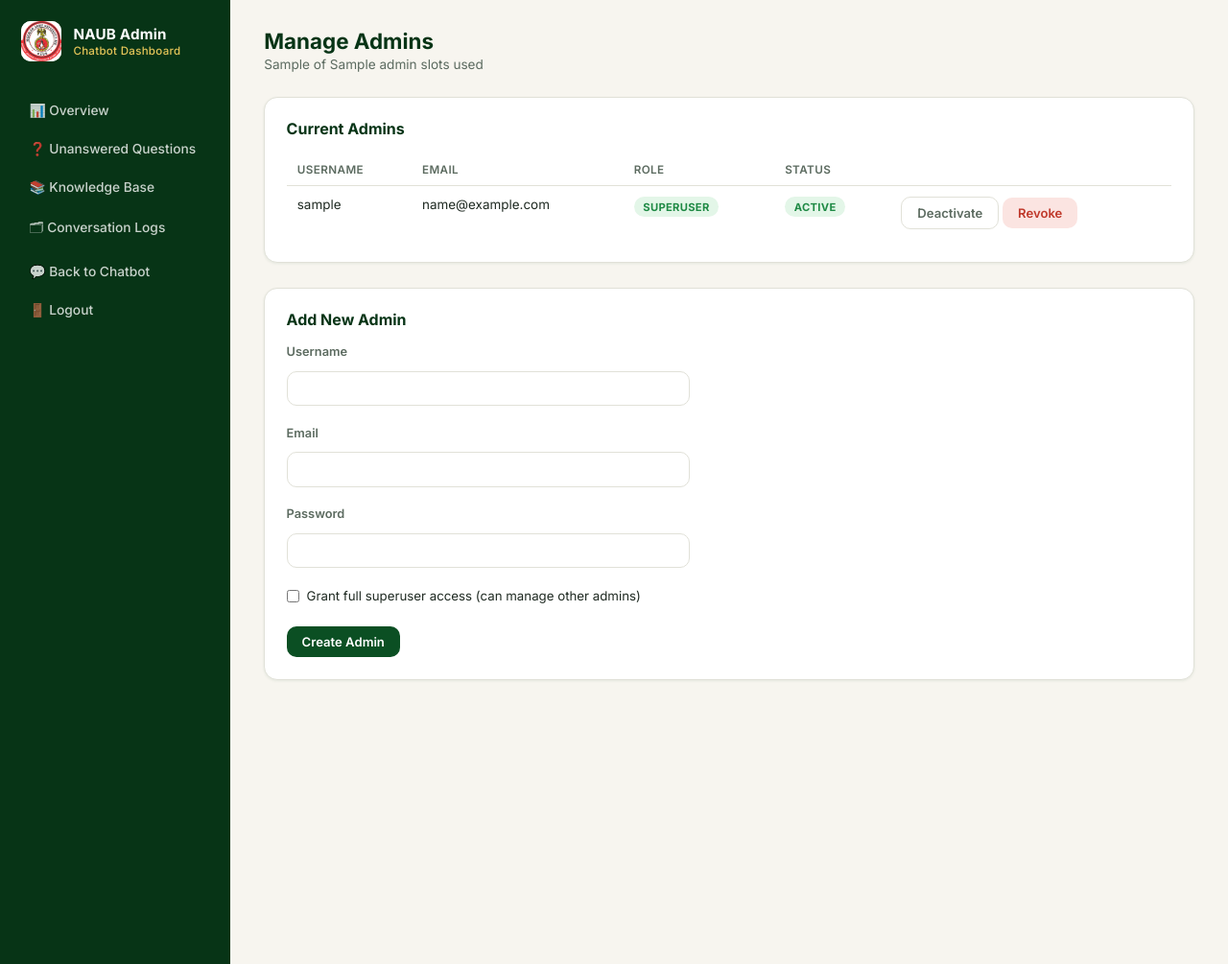
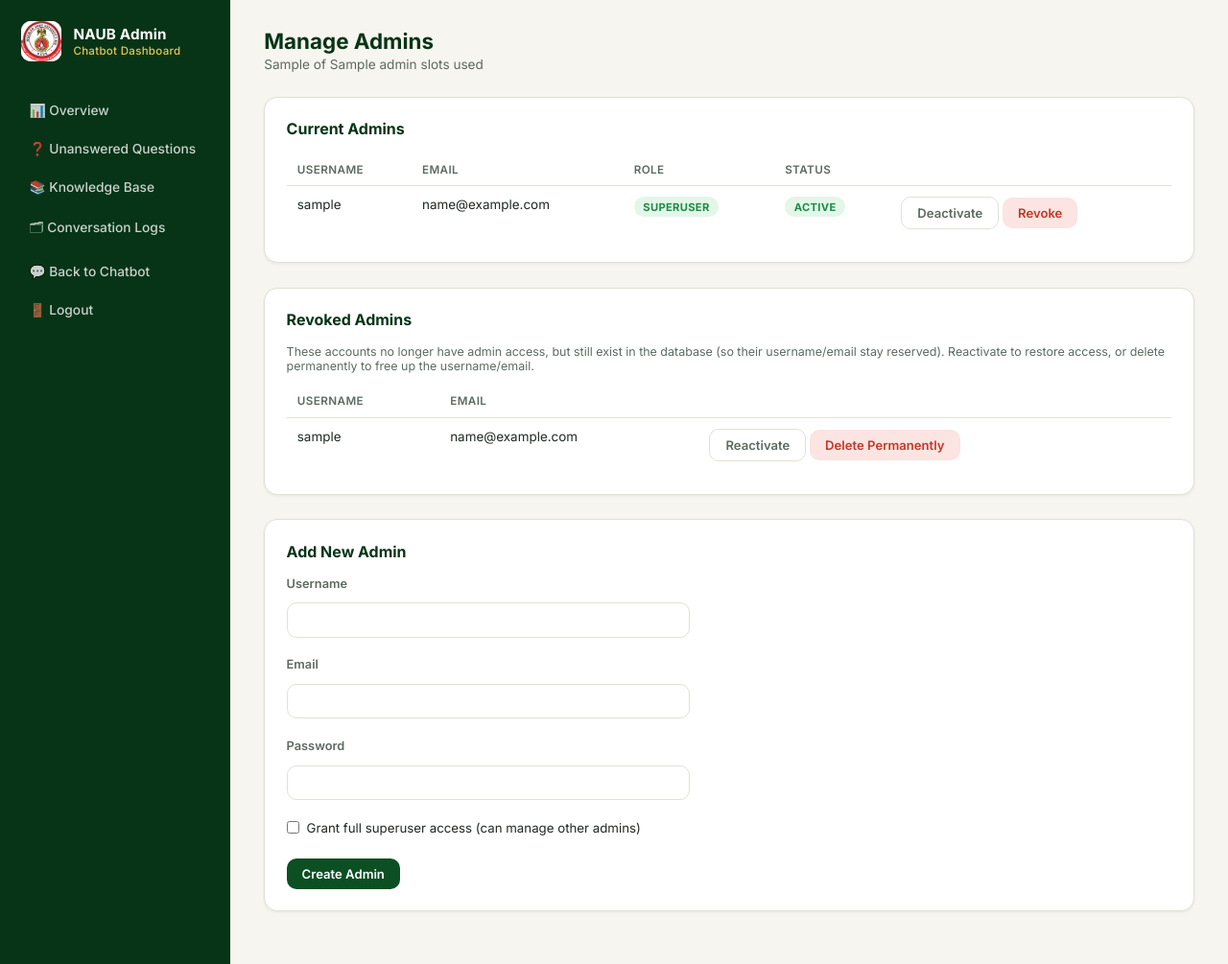
Before and after one commit to Onyedika1801/CHATBOT-NAUB, a Django app: template dashboard/templates/dashboard/manage_admins.html in a window 1280 px wide. Shown: the whole page at 96% size. Run offline with Django 5.2, Linux system fonts and the light colour scheme; tables that the repository leaves empty hold one stand-in row (values such as "Sample post"); the template is opened without the code that fills it: values that come from a table or form of the project are taken from there, most other values are stand-ins (such as "Sample title", 1, 10 or a date in 2020).

Commit message:
Fix revoke silently hiding accounts; add reactivate/delete; restore IT & Software Eng to Computing
1. Revoke bug fix: 'Manage Admins' only ever queried is_staff=True, so
   revoking an account (which sets is_staff=False) made it vanish from
   the page entirely -- even though the row still existed in the
   database, silently blocking that username/email from ever being
   reused ('already taken' with no visible reason why). Since this app
   has no public signup path, every User row is admin-related, so it's
   safe and correct to surface non-staff accounts too. Added a
   'Revoked Admins' section listing them, with two distinct actions:
     - Reactivate: restores is_staff=True (respects the 3-admin cap)
     - Delete Permanently: actually removes the row, freeing the
       username/email for reuse
   Revoke and Deactivate remain distinct as before (deactivate merely
   flips is_active and keeps the account admin-capable but logged-out;
   revoke removes admin status but keeps the row for review/restore).

2. Restored Information Technology and Software Engineering to the
   Faculty of Computing department list, per direct confirmation from
   an actual current NAUB student. Faculty of Computing now correctly
   lists all 5 departments: Computer Science, Cyber Security,
   Information Systems, Information Technology, and Software
   Engineering.

Tested the exact reported scenario end-to-end: create admin -> revoke ->
confirm still visible in Revoked Admins -> confirm re-creating the same
username/email is correctly blocked with a clear reason -> reactivate
restores access -> delete permanently removes the row -> confirm the
same username/email can now be reused. Self-delete and self-revoke
protections still hold.

```diff
--- a/dashboard/templates/dashboard/manage_admins.html
+++ b/dashboard/templates/dashboard/manage_admins.html
@@ -42,9 +42,45 @@
 </div>
 
 <div class="panel">
+  <div class="panel-header"><h3>Revoked Admins</h3></div>
+  {% if revoked_admins %}
+  <p style="font-size:0.78rem; color:var(--naub-text-muted); margin-bottom:0.8rem;">
+    These accounts no longer have admin access, but still exist in the database (so their username/email stay reserved). Reactivate to restore access, or delete permanently to free up the username/email.
+  </p>
+  <table class="data-table">
+    <thead><tr><th>Username</th><th>Email</th><th></th></tr></thead>
+    <tbody>
+      {% for u in revoked_admins %}
+      <tr>
+        <td>{{ u.username }}</td>
+        <td>{{ u.email }}</td>
+        <td>
+          <form method="post" style="display:inline;">
+            {% csrf_token %}
+            <input type="hidden" name="action" value="reactivate">
+            <input type="hidden" name="user_id" value="{{ u.pk }}">
+            <button type="submit" class="btn-sm outline">Reactivate</button>
+          </form>
+          <form method="post" class="delete-admin-form" style="display:inline;" data-username="{{ u.username }}">
+            {% csrf_token %}
+            <input type="hidden" name="action" value="delete">
+            <input type="hidden" name="user_id" value="{{ u.pk }}">
+            <button type="submit" class="btn-sm danger">Delete Permanently</button>
+          </form>
+        </td>
+      </tr>
+      {% endfor %}
+    </tbody>
+  </table>
+  {% else %}
+  <div class="empty-state"><div class="icon">🗑️</div>No revoked admins.</div>
+  {% endif %}
+</div>
+
+<div class="panel">
   <div class="panel-header"><h3>Add New Admin</h3></div>
   {% if slots_used >= max_admins %}
-    <div class="alert-box error">Admin accounts are capped at {{ max_admins }}. Revoke or deactivate an existing admin first to free a slot.</div>
+    <div class="alert-box error">Admin accounts are capped at {{ max_admins }}. Revoke or delete an existing admin first to free a slot.</div>
   {% else %}
   <form method="post" class="form-inline" style="flex-direction:column; align-items:stretch; max-width:420px;">
     {% csrf_token %}
@@ -71,7 +107,15 @@
 document.querySelectorAll('.revoke-admin-form').forEach(function(form) {
   form.addEventListener('submit', function(e) {
     var username = form.dataset.username;
-    if (!confirm('Revoke admin access for ' + username + '? They will become a regular user.')) {
+    if (!confirm('Revoke admin access for ' + username + '? Their account will move to "Revoked Admins" below, where you can reactivate or permanently delete it.')) {
+      e.preventDefault();
+    }
+  });
+});
+document.querySelectorAll('.delete-admin-form').forEach(function(form) {
+  form.addEventListener('submit', function(e) {
+    var username = form.dataset.username;
+    if (!confirm('Permanently delete ' + username + '? This cannot be undone -- their username and email will become available for a new account.')) {
       e.preventDefault();
     }
   });
```
Also changed, not shown: dashboard/views.py (+39 -1 lines), chatbot/knowledge_base.json.
